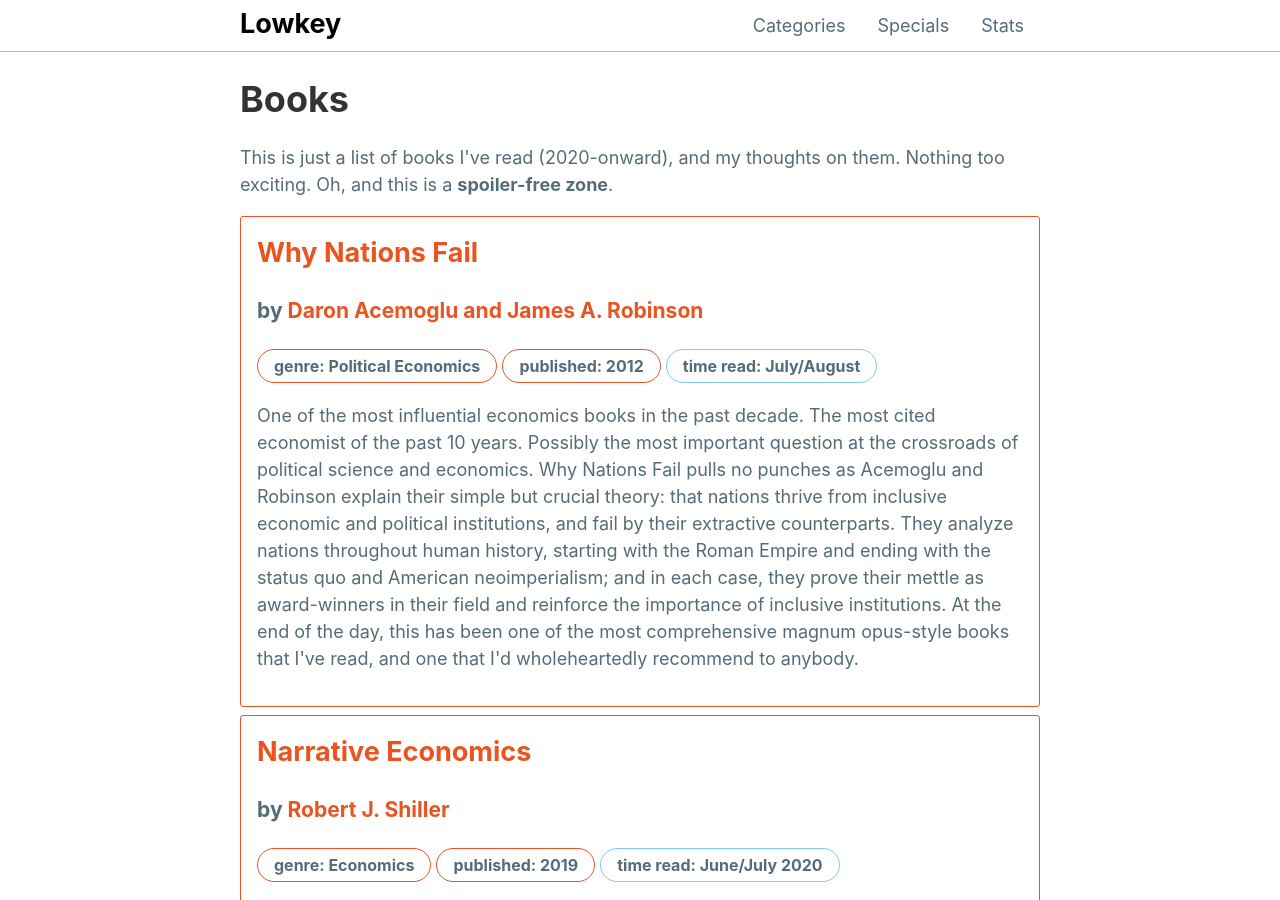
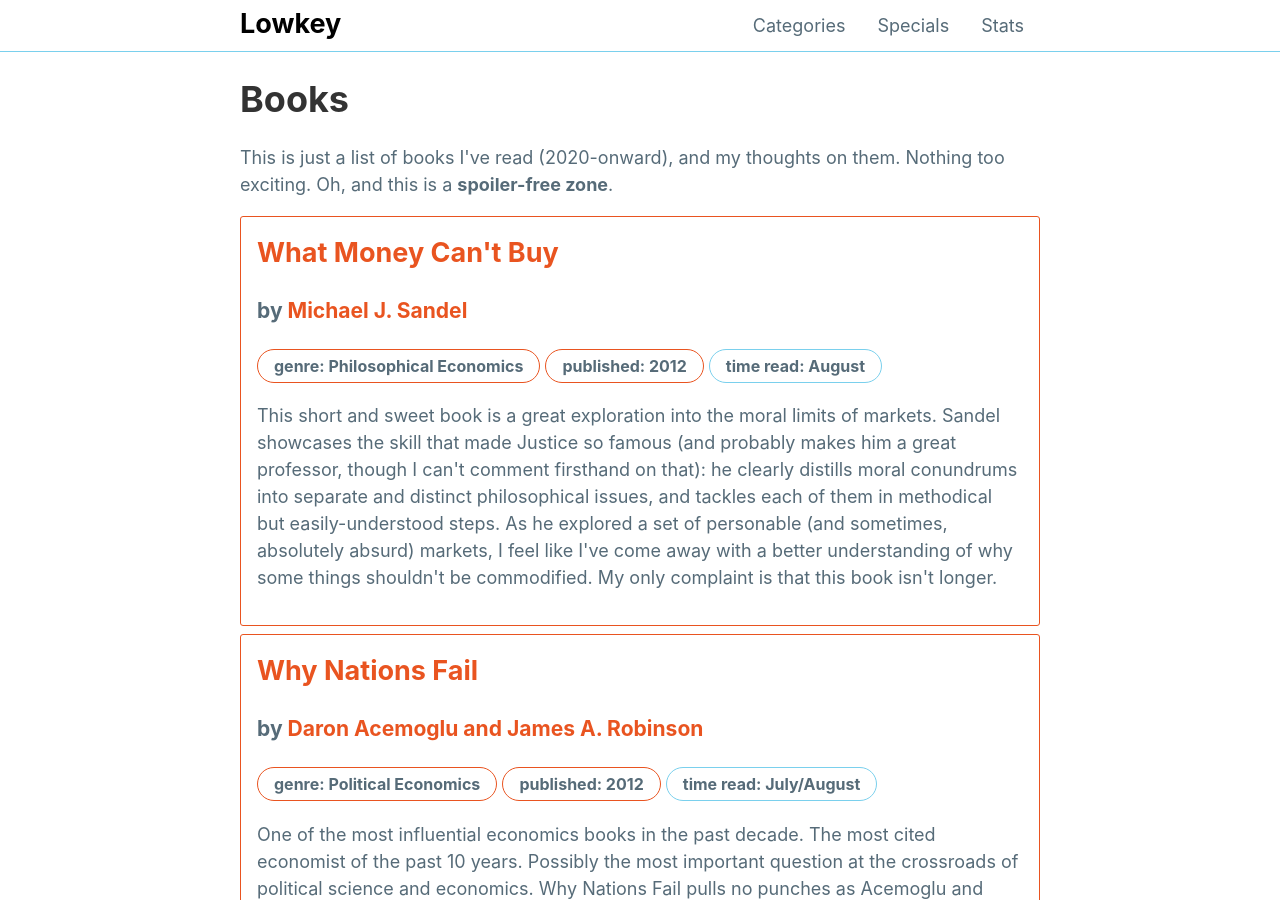
Before and after one commit to mattxwang/lowkey, a Jekyll site: the page built from stats/books.html, in a window 1280 px wide and 900 px high. Built offline with Jekyll 4.4.1, drawn with Linux system fonts in a browser that asks for light colours.

Commit message:
what money can't buy

```diff
--- a/_data/books.yml
+++ b/_data/books.yml
@@ -108,3 +108,11 @@
   time_read: July/August
   thoughts: >
     One of the most influential economics books in the past decade. The most cited economist of the past 10 years. Possibly the most important question at the crossroads of political science and economics. Why Nations Fail pulls no punches as Acemoglu and Robinson explain their simple but crucial theory: that nations thrive from inclusive economic and political institutions, and fail by their extractive counterparts. They analyze nations throughout human history, starting with the Roman Empire and ending with the status quo and American neoimperialism; and in each case, they prove their mettle as award-winners in their field and reinforce the importance of inclusive institutions. At the end of the day, this has been one of the most comprehensive magnum opus-style books that I've read, and one that I'd wholeheartedly recommend to anybody.
+whatmoneycantbuy:
+  title: What Money Can't Buy
+  author: Michael J. Sandel
+  genre: Philosophical Economics
+  year_published: 2012
+  time_read: August
+  thoughts: >
+    This short and sweet book is a great exploration into the moral limits of markets. Sandel showcases the skill that made Justice so famous (and probably makes him a great professor, though I can't comment firsthand on that): he clearly distills moral conundrums into separate and distinct philosophical issues, and tackles each of them in methodical but easily-understood steps. As he explored a set of personable (and sometimes, absolutely absurd) markets, I feel like I've come away with a better understanding of why some things shouldn't be commodified. My only complaint is that this book isn't longer.
```
